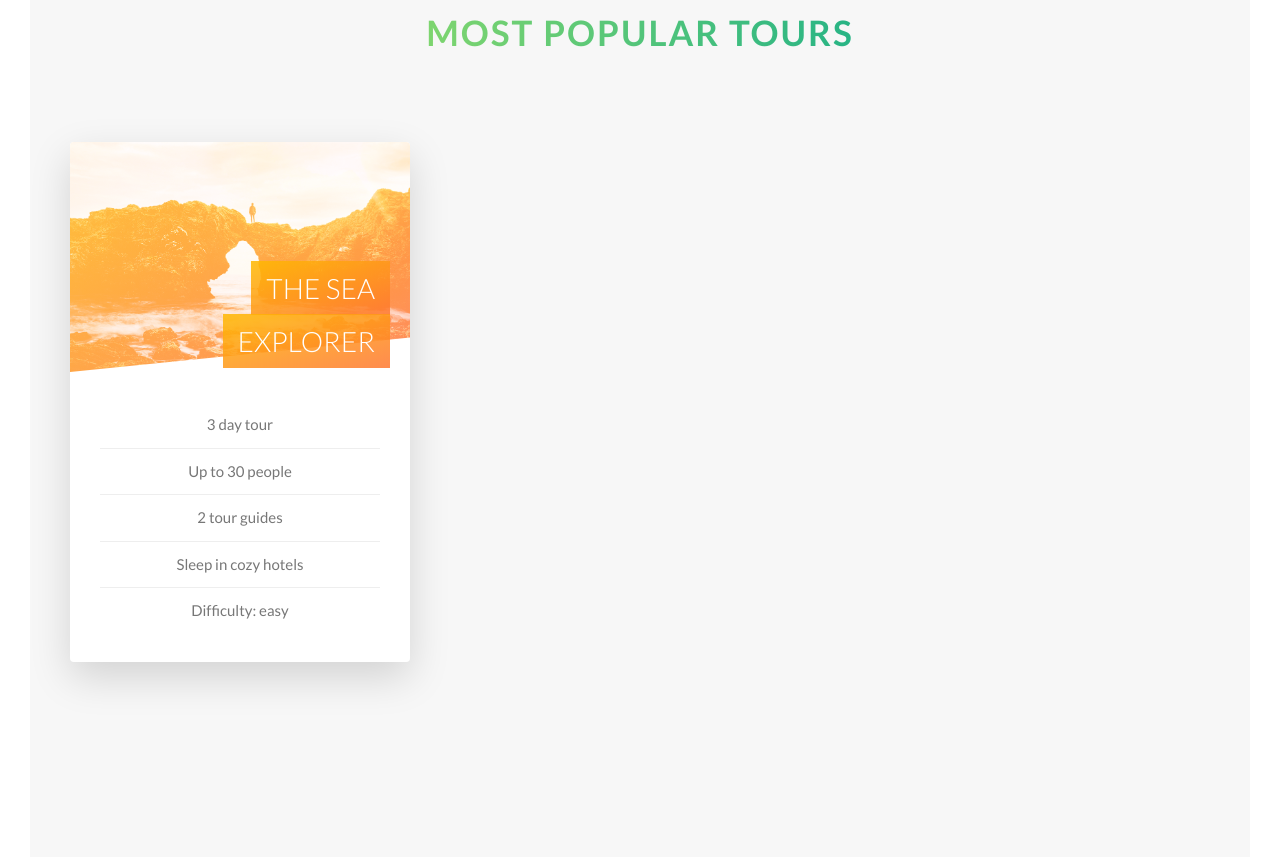
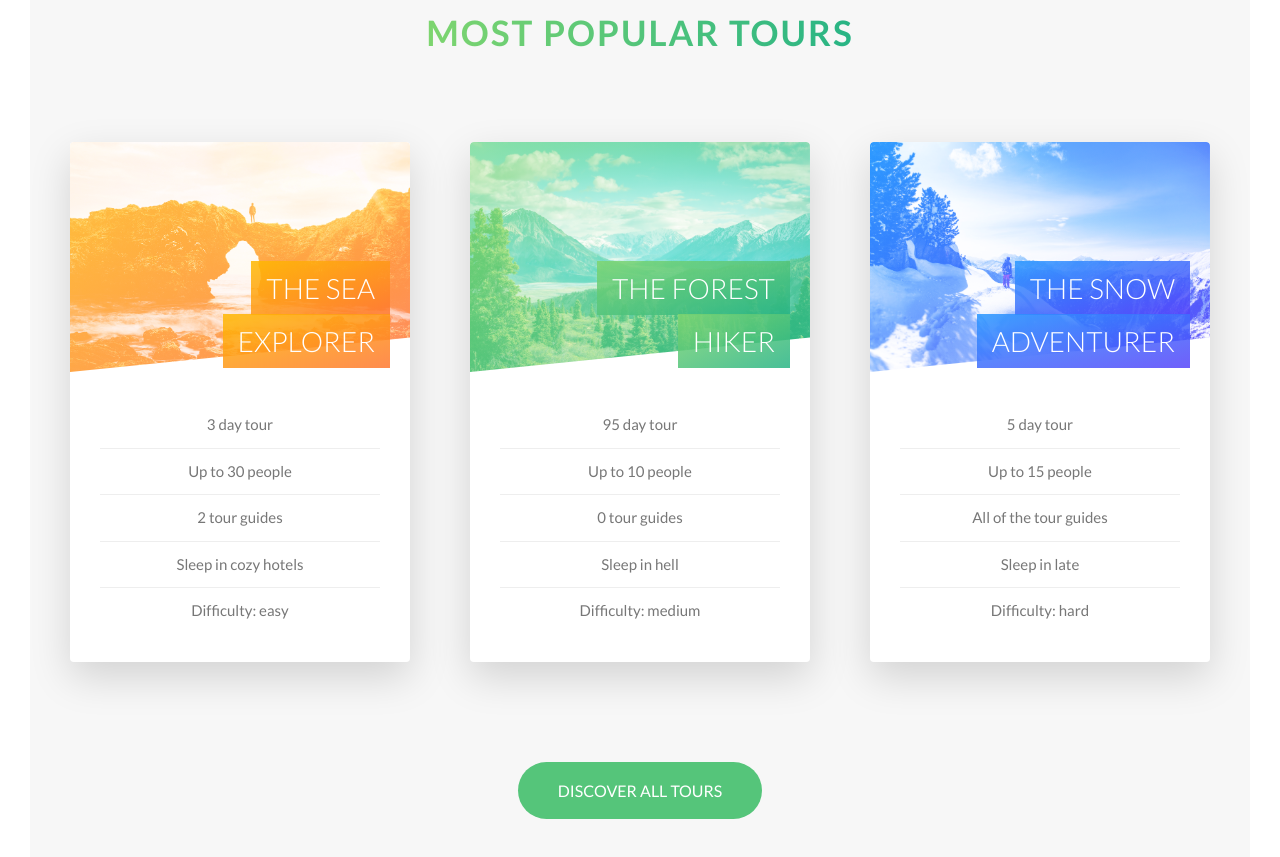
Before and after one commit to singersargent/advanced-css, a website: page Natours/app/index.html in a window 1280 px wide. Shown: the part 2370-3227 px from the top of the page. Drawn offline with Linux system fonts and the light colour scheme.

Commit message:
Completed the Tours section.

```diff
--- a/Natours/app/index.html
+++ b/Natours/app/index.html
@@ -134,16 +134,82 @@
                             </div>
                         </div>
                         <div class="card__side card__side--back card__side--back-1">
-                            BACK
+                            <div class="card__cta">
+                                <div class="card__price-box">
+                                    <p class="card__price-only">Only</p>
+                                    <p class="card__price-value">$297</p>
+                                </div>
+                                <a href="#" class="btn btn--white">Book now</a>
+                            </div>
                         </div>
                     </div>
                 </div>
+
                 <div class="col-1-of-3">
+                    <div class="card">
+                        <div class="card__side card__side--front">
+                            <div class="card__picture card__picture--2">&nbsp;</div>
+                            <h4 class="card__heading">
+                                <span class="card__heading-span card__heading-span--2">
+                                    The Forest Hiker
+                                </span>
+                            </h4>
+                            <div class="card__details">
+                                <ul>
+                                    <li>95 day tour</li>
+                                    <li>Up to 10 people</li>
+                                    <li>0 tour guides</li>
+                                    <li>Sleep in hell</li>
+                                    <li>Difficulty: medium</li>
+                                </ul>
+                            </div>
+                        </div>
+                        <div class="card__side card__side--back card__side--back-2">
+                            <div class="card__cta">
+                                <div class="card__price-box">
+                                    <p class="card__price-only">Only</p>
+                                    <p class="card__price-value">$666</p>
+                                </div>
+                                <a href="#" class="btn btn--white">Book now</a>
+                            </div>
+                        </div>
+                    </div>
+                </div>
 
+                <div class="col-1-of-3">
+                    <div class="card">
+                        <div class="card__side card__side--front">
+                            <div class="card__picture card__picture--3">&nbsp;</div>
+                            <h4 class="card__heading">
+                                <span class="card__heading-span card__heading-span--3">
+                                    The Snow Adventurer
+                                </span>
+                            </h4>
+                            <div class="card__details">
+                                <ul>
+                                    <li>5 day tour</li>
+                                    <li>Up to 15 people</li>
+                                    <li>All of the tour guides</li>
+                                    <li>Sleep in late</li>
+                                    <li>Difficulty: hard</li>
+                                </ul>
+                            </div>
+                        </div>
+                        <div class="card__side card__side--back card__side--back-3">
+                            <div class="card__cta">
+                                <div class="card__price-box">
+                                    <p class="card__price-only">Only</p>
+                                    <p class="card__price-value">$2</p>
+                                </div>
+                                <a href="#" class="btn btn--white">Book now</a>
+                            </div>
+                        </div>
+                    </div>
                 </div>
-                <div class="col-1-of-3">
+            </div>
 
-                </div>
+            <div class="u-center-text u-margin-top-huge">
+                <a href="#" class="btn btn--green">Discover all tours</a>
             </div>
         </section>
     </main>
--- a/Natours/app/sass/base/_utilities.scss
+++ b/Natours/app/sass/base/_utilities.scss
@@ -2,6 +2,9 @@
 .u-right-text { text-align: right; }
 .u-left-text { text-align: left; }
 
+.u-margin-top-big { margin-top: 8rem; }
+.u-margin-top-huge { margin-top: 10rem; }
+
 .u-margin-bottom-small { margin-bottom: 1.5rem; }
 .u-margin-bottom-medium { margin-bottom: 4rem; }
 .u-margin-bottom-big { margin-bottom: 8rem; }
--- a/Natours/app/sass/components/_button.scss
+++ b/Natours/app/sass/components/_button.scss
@@ -28,6 +28,11 @@
       ::after {
          background-color: $color-white;
       }
+   }
+
+   &--green {
+      background-color: $color-primary;
+      color: white;
    }
 
    &--animated {
--- a/Natours/app/sass/components/_card.scss
+++ b/Natours/app/sass/components/_card.scss
@@ -49,6 +49,8 @@
       background-blend-mode: screen;
       background-position: top;
       background-size: cover;
+      border-top-left-radius: 3px;
+      border-top-right-radius: 3px;
       clip-path: polygon(0 0, 100% 0, 100% 85%, 0 100%);
       height: 23rem;
 
@@ -56,6 +58,16 @@
          background-image:
             linear-gradient(to right bottom, $color-secondary-light, $color-secondary-dark),
             url(../img/nat-5.jpg);
+      }
+      &--2 {
+         background-image:
+            linear-gradient(to right bottom, $color-primary-light, $color-primary-dark),
+            url(../img/nat-6.jpg);
+      }
+      &--3 {
+         background-image:
+            linear-gradient(to right bottom, $color-tertiary-light, $color-tertiary-dark),
+            url(../img/nat-7.jpg);
       }
    }
 
@@ -72,16 +84,28 @@
    }
 
    &__heading-span {
+      -webkit-box-decoration-break: clone;
+      box-decoration-break: clone;
+      line-height: 1.9;
       padding: 1rem 1.5rem;
-      line-height: 1.9;
-      box-decoration-break: clone;
-      -webkit-box-decoration-break: clone;
 
       &--1 {
          background-image:
             linear-gradient(to right bottom,
             rgba($color-secondary-light, .85),
             rgba($color-secondary-dark, .85));
+      }
+      &--2 {
+         background-image:
+            linear-gradient(to right bottom,
+            rgba($color-primary-light, .85),
+            rgba($color-primary-dark, .85));
+      }
+      &--3 {
+         background-image:
+            linear-gradient(to right bottom,
+            rgba($color-tertiary-light, .85),
+            rgba($color-tertiary-dark, .85));
       }
    }
 
@@ -90,17 +114,45 @@
 
       ul{
          list-style: none;
+         margin: 0 auto;
          width: 100%;
-         margin: 0 auto;
 
          li {
-            text-align: center;
             font-size: 1.5rem;
             padding: 1rem;
+            text-align: center;
             &:not(:last-child) {
                border-bottom: 1px solid $color-grey-light-2;
             }
          }
       }
    }
+
+
+   // BACK SIDE STYLING
+
+   &__cta {
+      left: 50%;
+      position: absolute;
+      text-align: center;
+      top: 50%;
+      transform: translate(-50%, -50%);
+      width: 100%;
+   }
+
+   &__price-box {
+      color: $color-white;
+      margin-bottom: 8rem;
+      text-align: center;
+   }
+
+   &__price-only {
+      font-size: 1.4rem;
+      text-transform: uppercase;
+   }
+
+   &__price-value {
+      font-size: 6rem;
+      font-weight: 100;
+   }
 }
--- a/Natours/app/sass/pages/_home.scss
+++ b/Natours/app/sass/pages/_home.scss
@@ -20,5 +20,5 @@
 .section-tours {
    background-color: $color-grey-light-1;
    margin-top: -10rem;
-   padding: 25rem 0 50rem 0;
+   padding: 25rem 0 15rem 0;
 }
```
Also changed, not shown: Natours/app/css/style.css.
